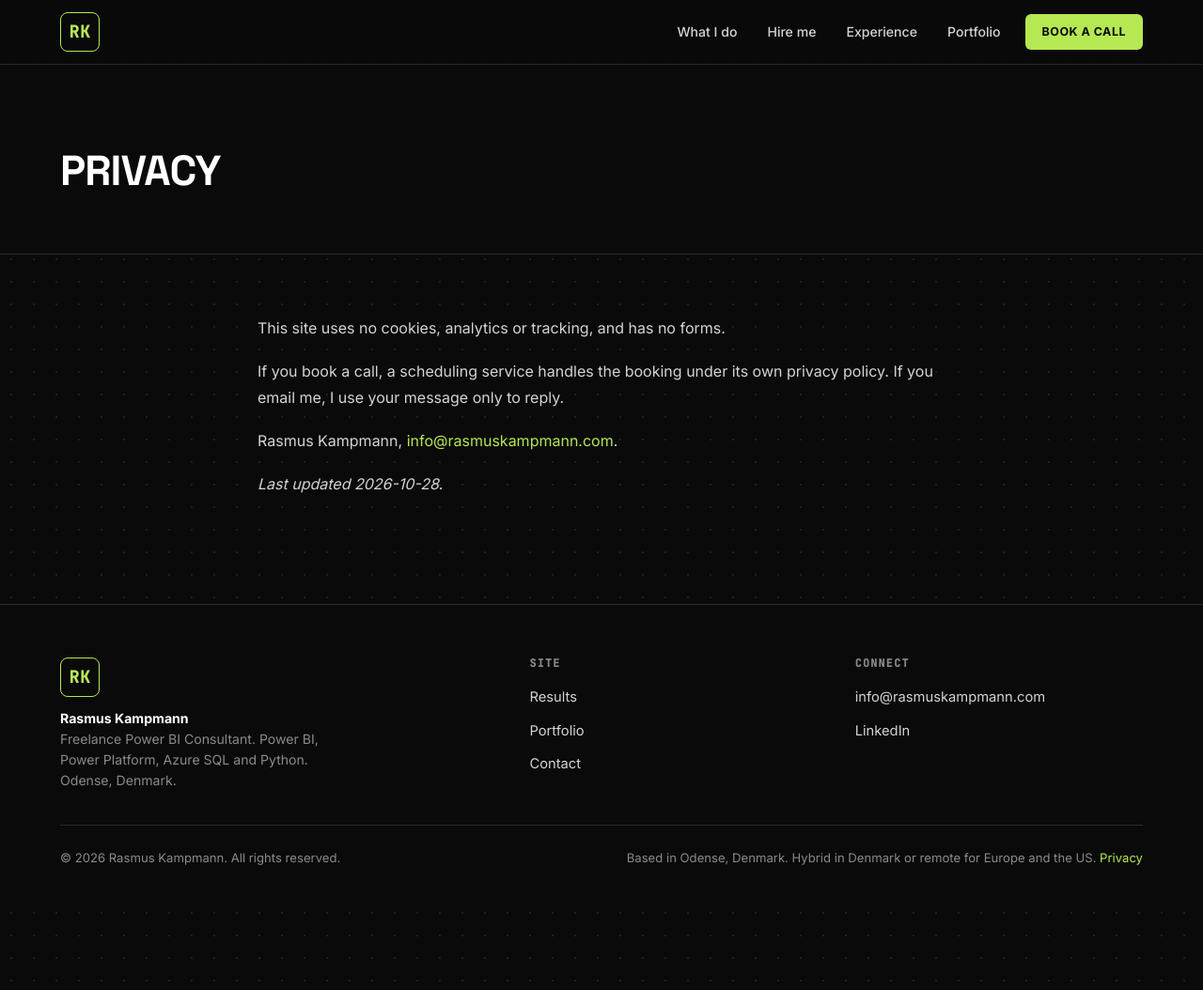
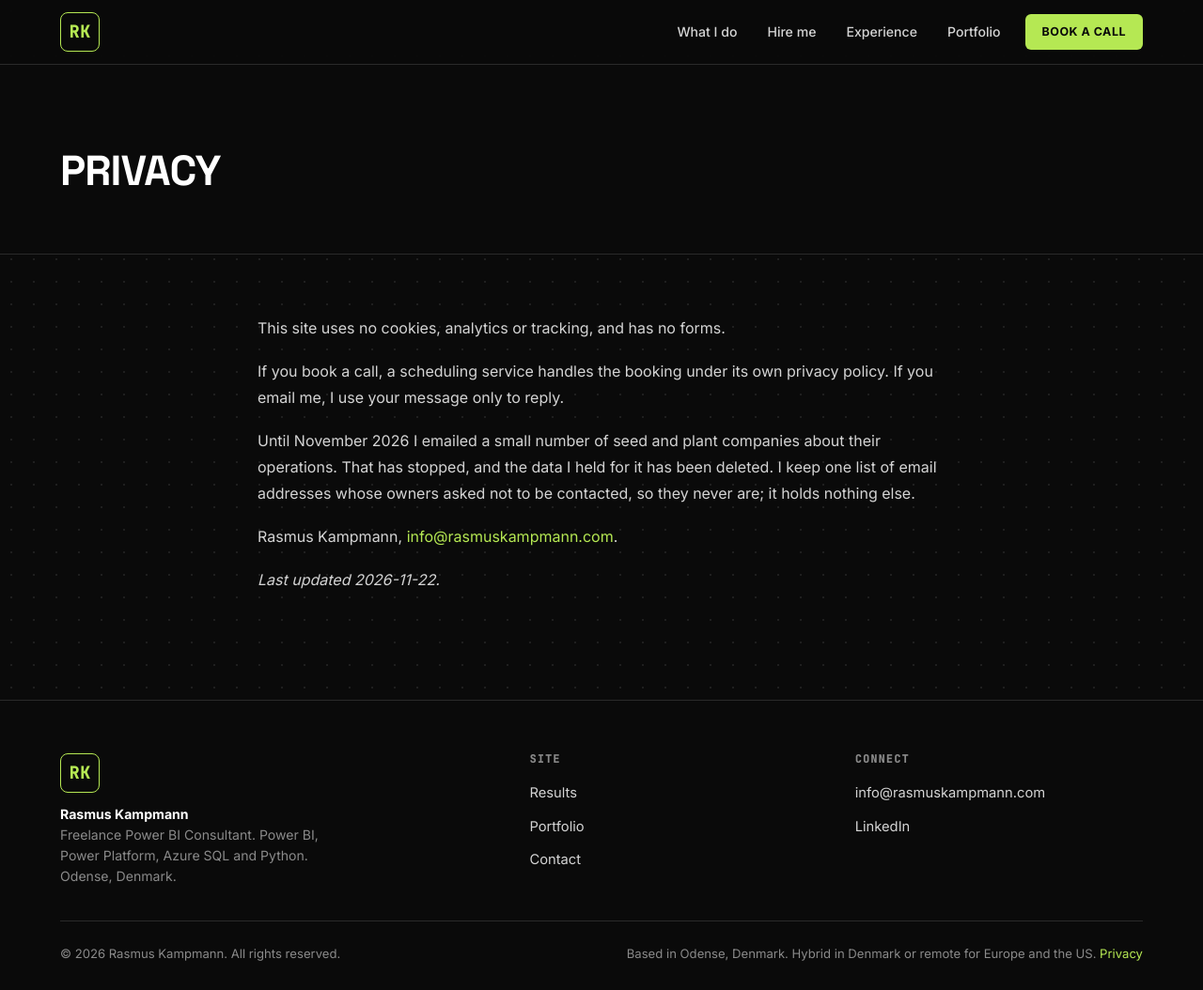
Before and after one commit to rasmuskampmann1998/rasmuskampmann.com, a Jekyll site: the page built from privacy.md, in a window 1280 px wide and 1054 px high. Shown: the whole window at 94% size. Built offline with Jekyll 4.4.1, drawn with Linux system fonts in a browser that asks for light colours.

Commit message:
Privacy: cold email has stopped and its data is deleted; only a do-not-contact list is kept
Co-Authored-By: Claude Opus 5.5 <noreply@anthropic.com>

```diff
--- a/privacy.md
+++ b/privacy.md
@@ -15,8 +15,9 @@ description: Privacy on this website.
 
   <p>This site uses no cookies, analytics or tracking, and has no forms.</p>
   <p>If you book a call, a scheduling service handles the booking under its own privacy policy. If you email me, I use your message only to reply.</p>
+  <p>Until November 2026 I emailed a small number of seed and plant companies about their operations. That has stopped, and the data I held for it has been deleted. I keep one list of email addresses whose owners asked not to be contacted, so they never are; it holds nothing else.</p>
   <p>Rasmus Kampmann, <a href="mailto:{{ site.author.email }}">{{ site.author.email }}</a>.</p>
 
-  <p><em>Last updated 2026-10-28.</em></p>
+  <p><em>Last updated 2026-11-22.</em></p>
 
 </div>
```
